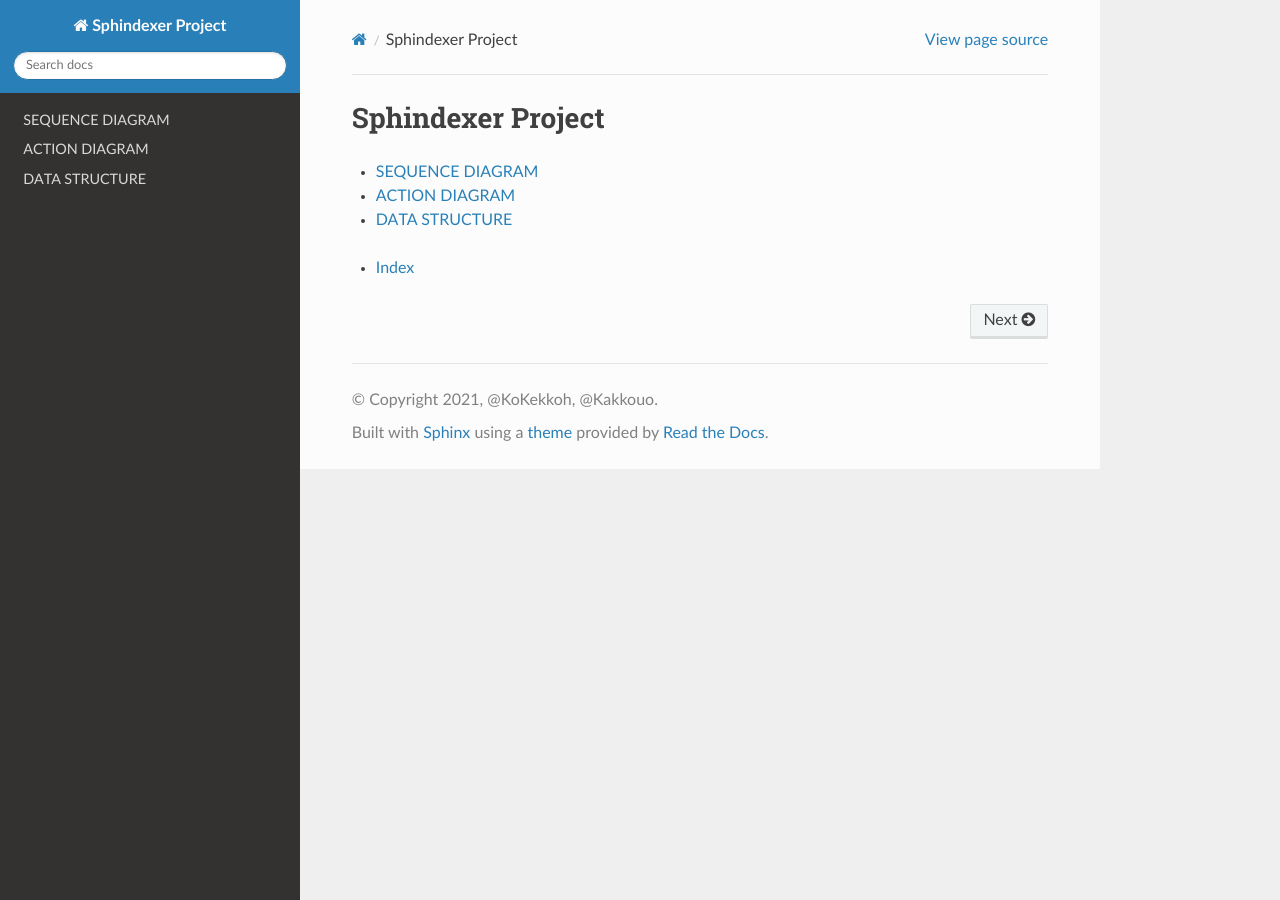
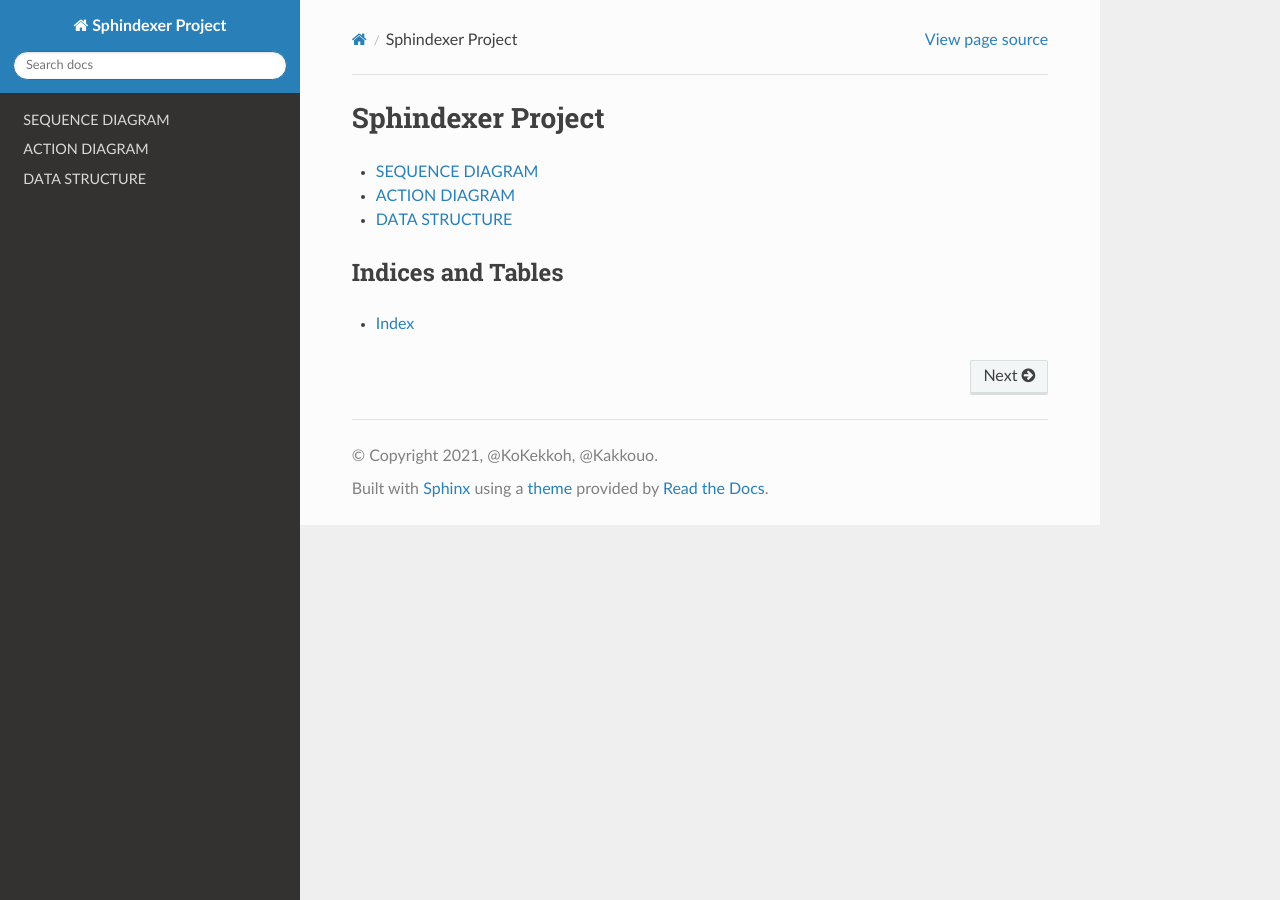
Before and after one commit to KaKkouo/sphindexer, a Sphinx documentation site: the page built from docs/index.rst, in a window 1280 px wide. Built offline with Sphinx 7.4.7 and the Read the Docs theme 2.0.0, drawn with Linux system fonts in a browser that asks for light colours.

Commit message:
favicon.ico

```diff
--- a/docs/conf.py
+++ b/docs/conf.py
@@ -11,10 +11,10 @@
 
 
 extensions = [
-    #'sphindexer',
-    #'sphinxcontrib.blockdiag',
+    'sphindexer',
     'sphinxcontrib.actdiag',
     'sphinxcontrib.seqdiag',
+    #'sphinxcontrib.blockdiag',
     #'sphinxcontrib.nwdiag',
     #'sphinxcontrib.rackdiag',
     ]
@@ -27,5 +27,5 @@
 
 html_theme = 'sphinx_rtd_theme'
 html_theme_path = [sphinx_rtd_theme.get_html_theme_path()]
-html_static_path = ['.static', 'img']
+html_static_path = ['.static', ]
 html_favicon = '.static/favicon.ico'
--- a/docs/index.rst
+++ b/docs/index.rst
@@ -7,4 +7,7 @@
    actdiag
    structure
 
+Indices and Tables
+------------------
+
 * :ref:`genindex`
```
